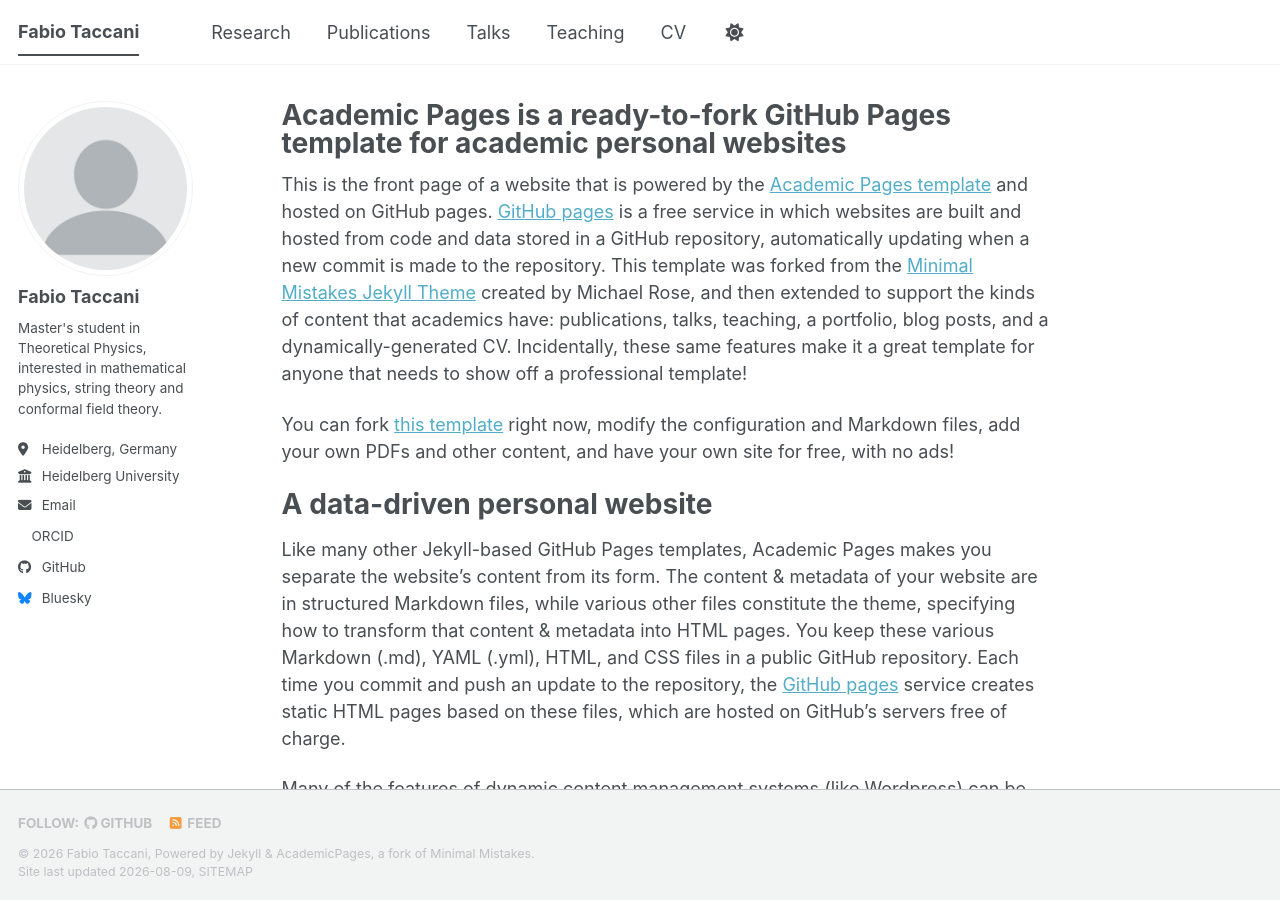
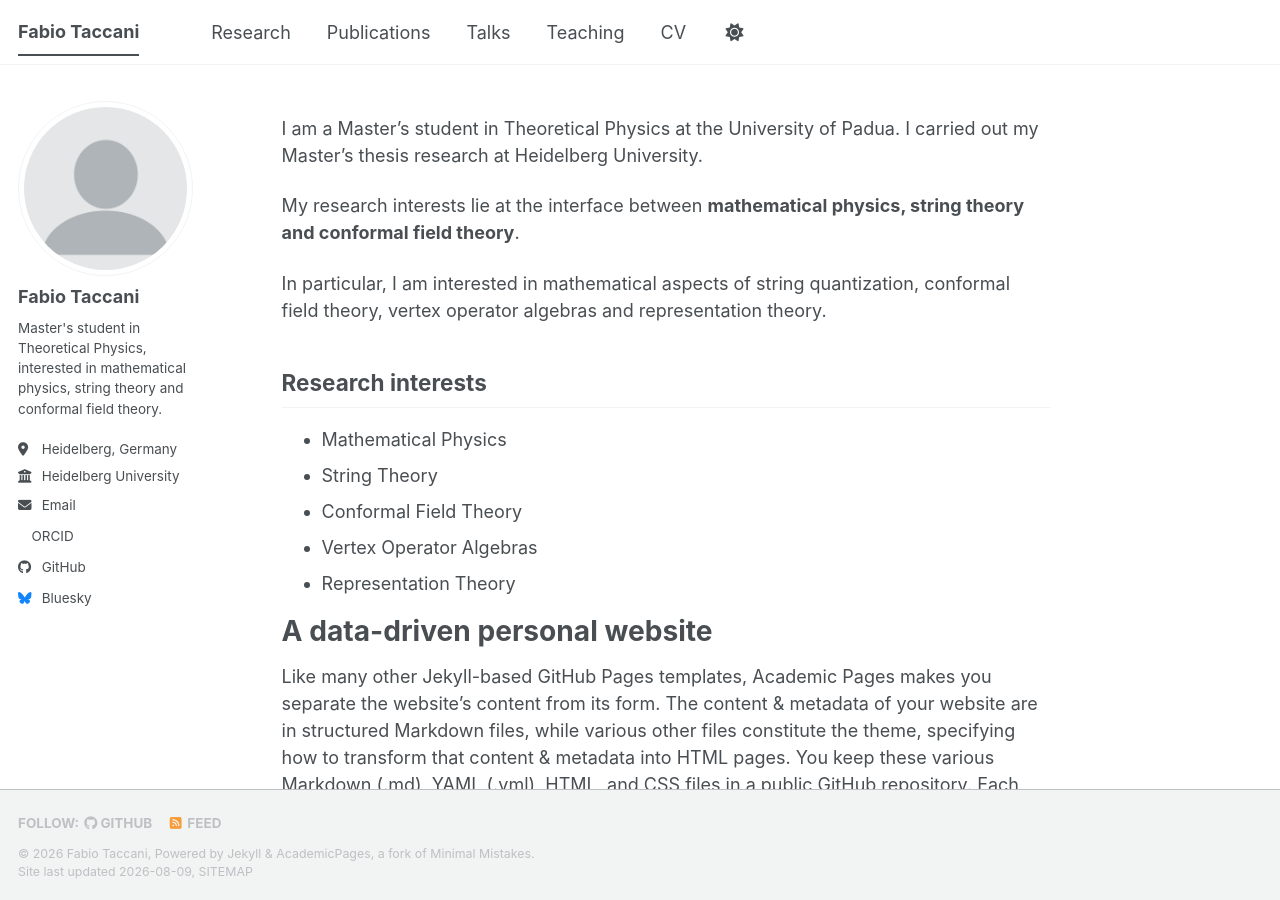
Before and after one commit to FabioTaccani/FabioTaccani.github.io, a Jekyll site: the page built from _pages/about.md, in a window 1280 px wide and 900 px high. Built offline with Jekyll 4.4.1, drawn with Linux system fonts in a browser that asks for light colours; a style sheet for code colours, icons or effects is not loaded.

Commit message:
Update about.md

```diff
--- a/_pages/about.md
+++ b/_pages/about.md
@@ -1,15 +1,29 @@
 ---
 permalink: /
-title: "Academic Pages is a ready-to-fork GitHub Pages template for academic personal websites"
+title: ""
 author_profile: true
 redirect_from:
   - /about/
   - /about.html
 ---
 
-This is the front page of a website that is powered by the [Academic Pages template](https://github.com/academicpages/academicpages.github.io) and hosted on GitHub pages. [GitHub pages](https://pages.github.com) is a free service in which websites are built and hosted from code and data stored in a GitHub repository, automatically updating when a new commit is made to the repository. This template was forked from the [Minimal Mistakes Jekyll Theme](https://mmistakes.github.io/minimal-mistakes/) created by Michael Rose, and then extended to support the kinds of content that academics have: publications, talks, teaching, a portfolio, blog posts, and a dynamically-generated CV. Incidentally, these same features make it a great template for anyone that needs to show off a professional template!
+I am a Master's student in Theoretical Physics at the University of Padua.
+I carried out my Master's thesis research at Heidelberg University.
 
- You can fork [this template](https://github.com/academicpages/academicpages.github.io) right now, modify the configuration and Markdown files, add your own PDFs and other content, and have your own site for free, with no ads!
+My research interests lie at the interface between **mathematical physics,
+string theory and conformal field theory**.
+
+In particular, I am interested in mathematical aspects of string
+quantization, conformal field theory, vertex operator algebras and
+representation theory.
+
+## Research interests
+
+- Mathematical Physics
+- String Theory
+- Conformal Field Theory
+- Vertex Operator Algebras
+- Representation Theory
 
 A data-driven personal website
 ======
```
